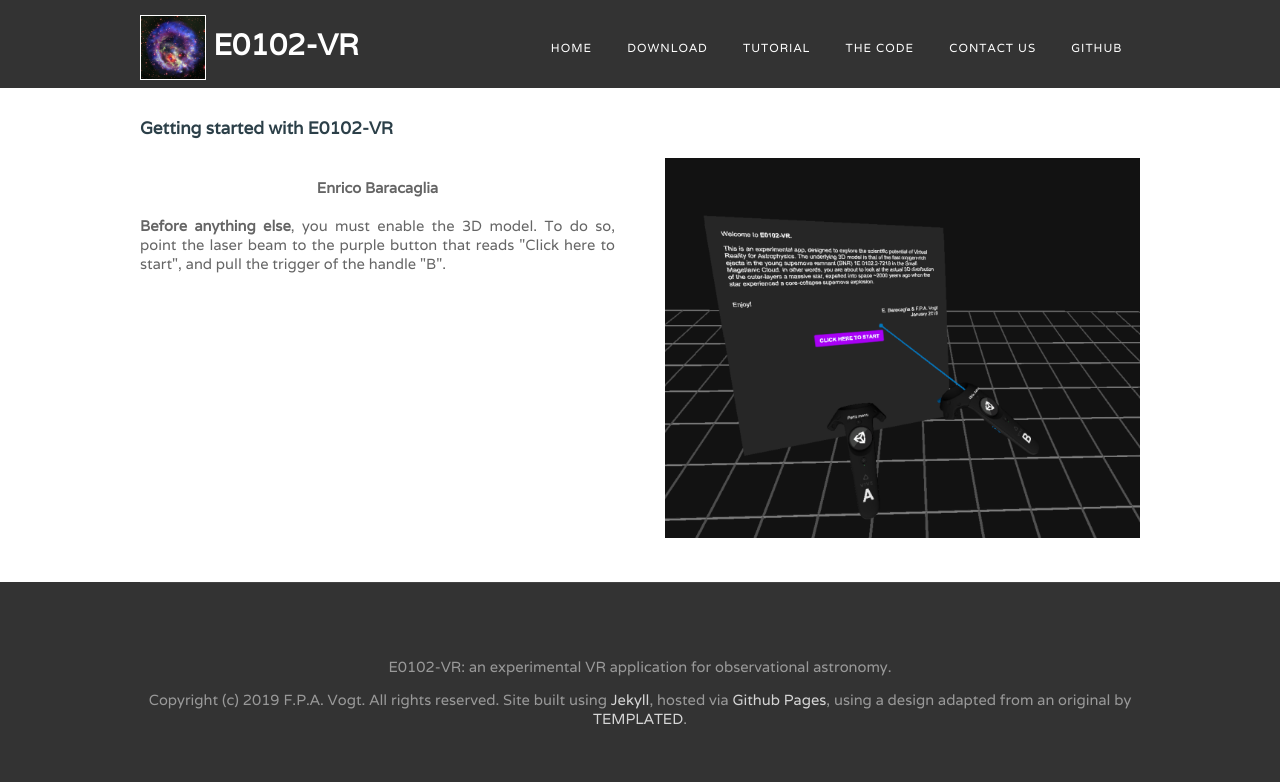
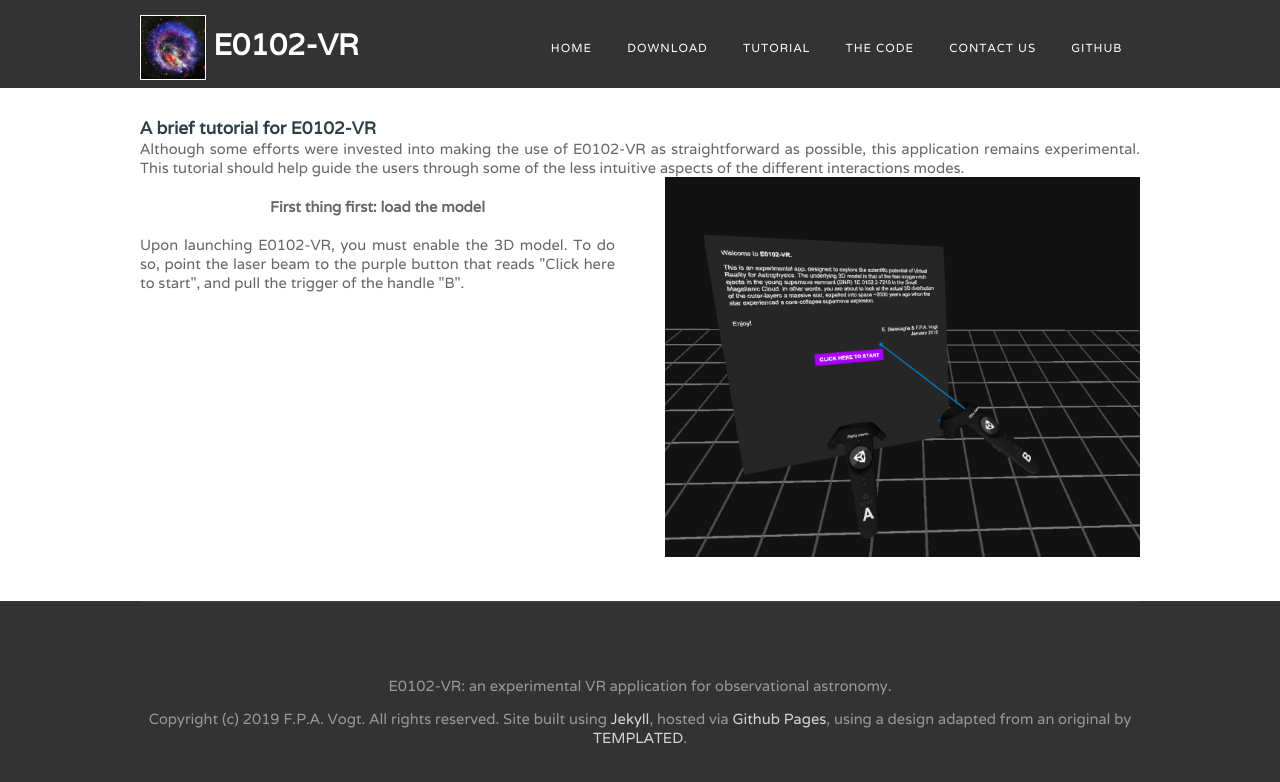
Before and after one commit to fpavogt/E0102-VR, a Jekyll site: the page built from tutorial.html, in a window 1280 px wide. Shown: the top 782 px of the page. Built offline with Jekyll 4.4.1, drawn with Linux system fonts in a browser that asks for light colours.

Commit message:
Work on tutorial

```diff
--- a/tutorial.html
+++ b/tutorial.html
@@ -6,14 +6,18 @@ fn: tutorial.html
 
 
 
-<h3><b>Getting started with E0102-VR</b></h3>
+<h3><b>A brief tutorial for E0102-VR</b></h3>
+Although some efforts were invested into making the use of E0102-VR as straightforward as
+possible, this application remains experimental. This tutorial should help guide the users
+through some of the less intuitive aspects of the different interactions modes.
+
 <br>
 
 <div id="two-column">
    <div class="tbox1">
-         <h4 style="text-align: center">Enrico Baracaglia</h4>
+         <h4 style="text-align: center">First thing first: load the model</h4>
          <p style="text-align:justify">
-         <b>Before anything else</b>, you must enable the 3D model. To do so, point the laser beam
+         Upon launching E0102-VR, you must enable the 3D model. To do so, point the laser beam
          to the purple button that reads "Click here to start", and pull the trigger of
          the handle "B".
          </p>
```
